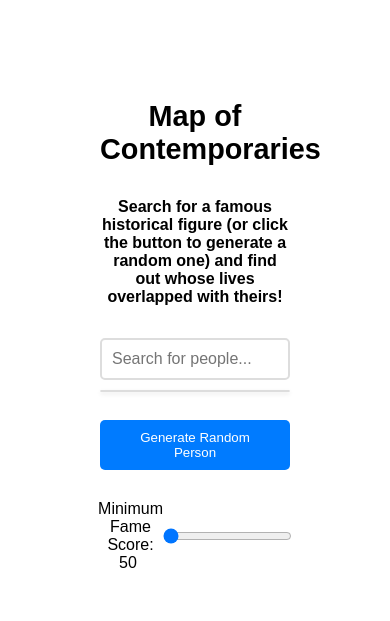
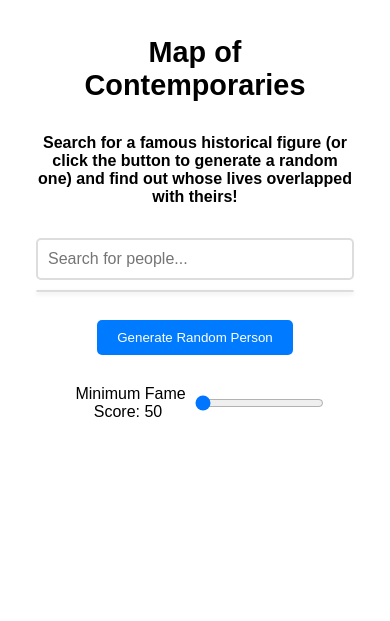
Before and after one commit to Jonathan-Heaney/moc-railway, a Django app: page / in a window 390 px wide. Shown: the top 621 px of the page. Run offline with Django 5.2, Linux system fonts and the light colour scheme.

Commit message:
Fix mobile margin issue

```diff
--- a/static/style.css
+++ b/static/style.css
@@ -6,7 +6,7 @@
 
 body {
   font-family: Arial, sans-serif;
-  margin: 5rem;
+  margin: 1rem;
 }
 
 .container {
@@ -136,6 +136,10 @@ body {
 }
 
 @media (min-width: 768px) {
+  body {
+    margin: 5rem;
+  }
+
   .title {
     font-size: 3rem;
   }
```
